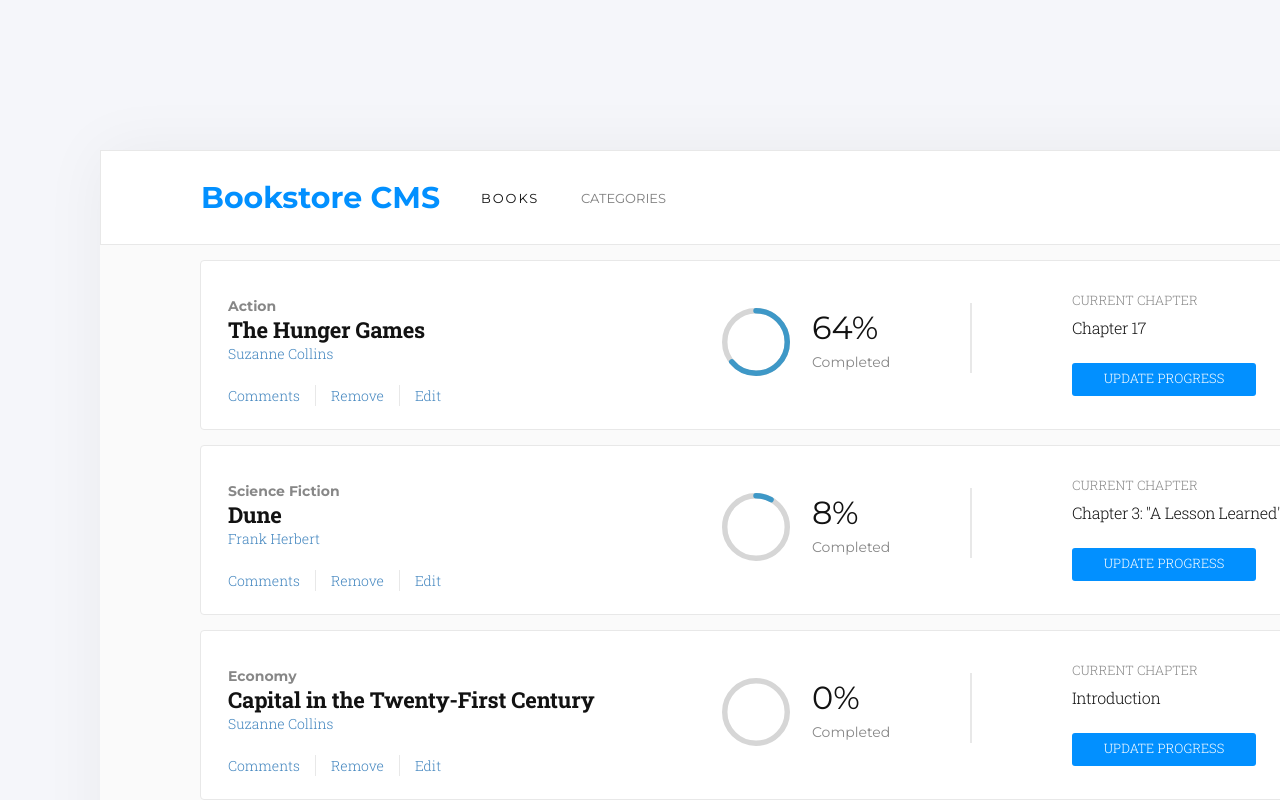
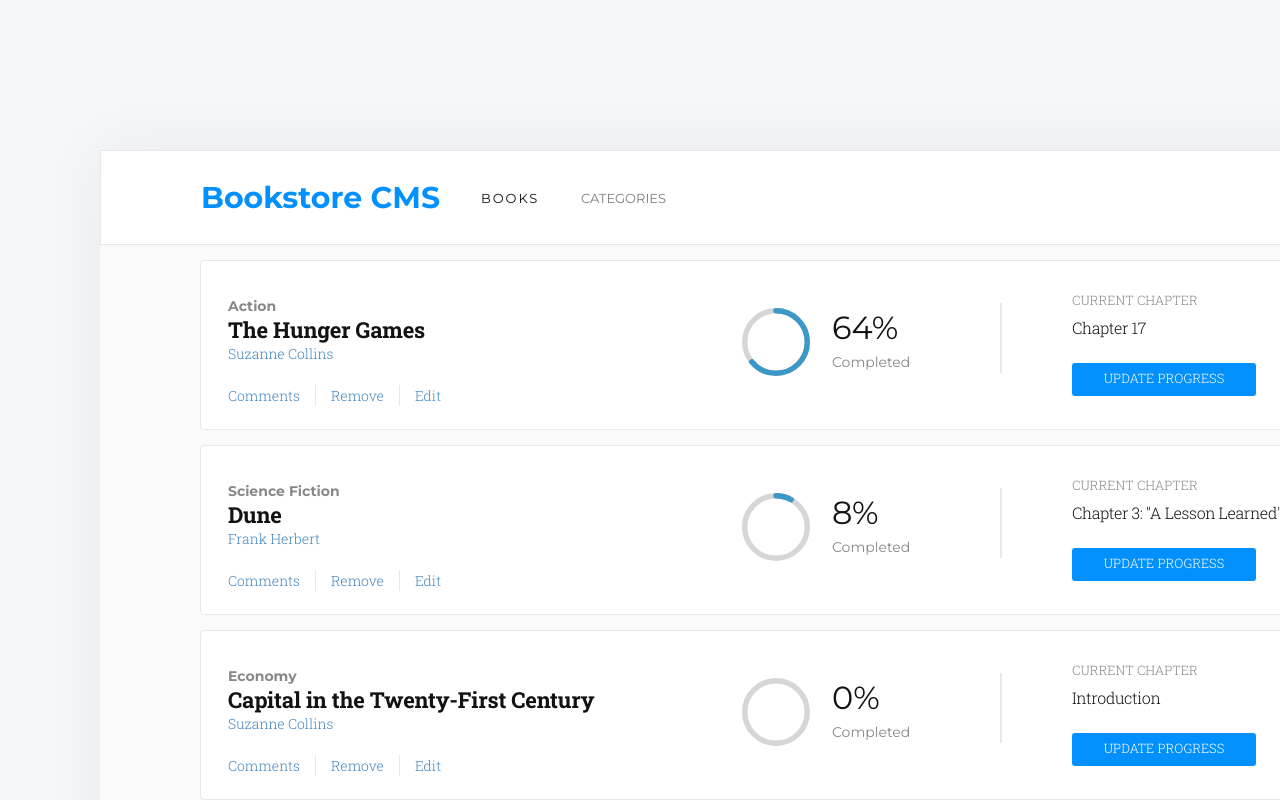
Before and after one commit to edwinmoradian90/bookstore-cms, a React (Create React App) app: page / in a window 1280 px wide. Shown: the top 800 px of the page. Built offline with nearby package versions, Linux system fonts and the light colour scheme.

Commit message:
minor css change

```diff
--- a/src/index.css
+++ b/src/index.css
@@ -163,7 +163,7 @@ LESSON PANEL
 .bookCompletionContainer {
   display: flex;
   justify-content: space-between;
-  width: 650px;
+  width: 630px;
 }
 
 .bookCompletion {
@@ -172,7 +172,7 @@ LESSON PANEL
   display: flex;
   height: 70px;
   margin-top: 10px;
-  padding-right: 80px;
+  padding-right: 90px;
 }
 
 .completionIcon {
```
